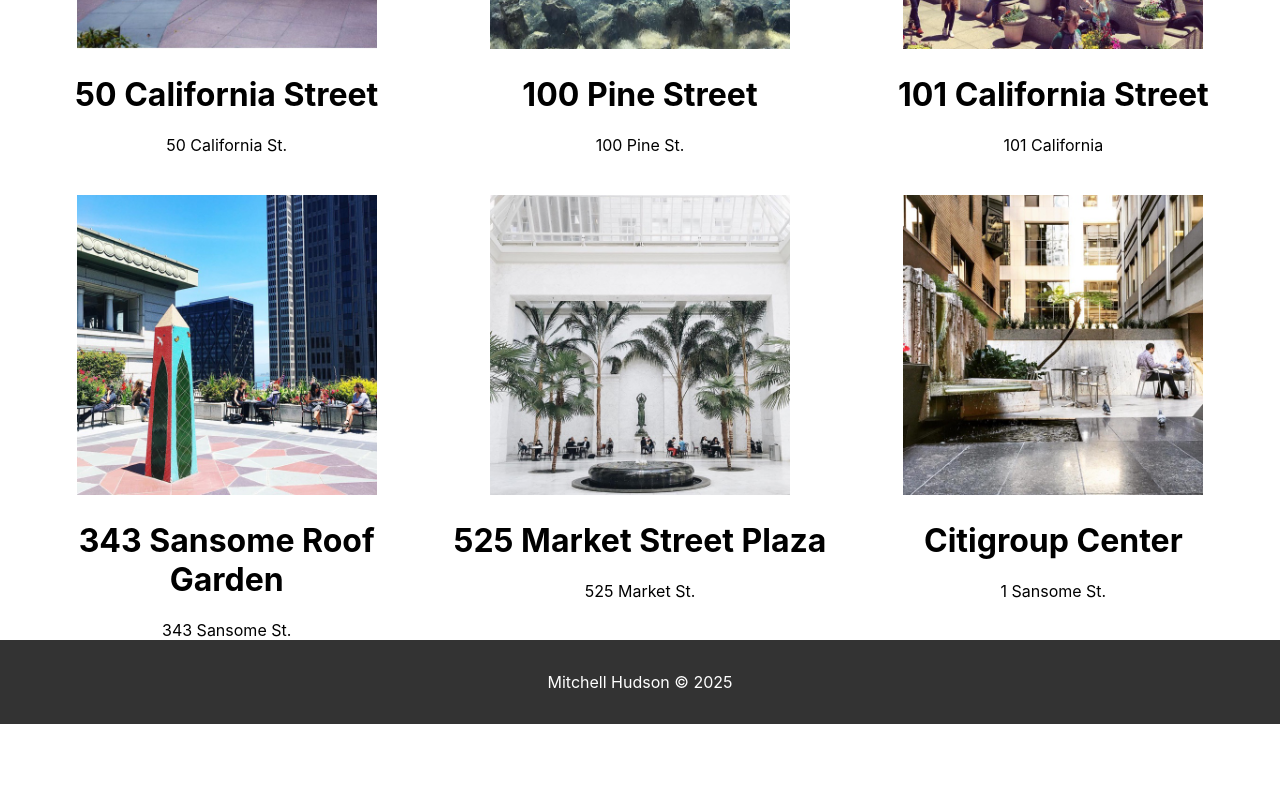
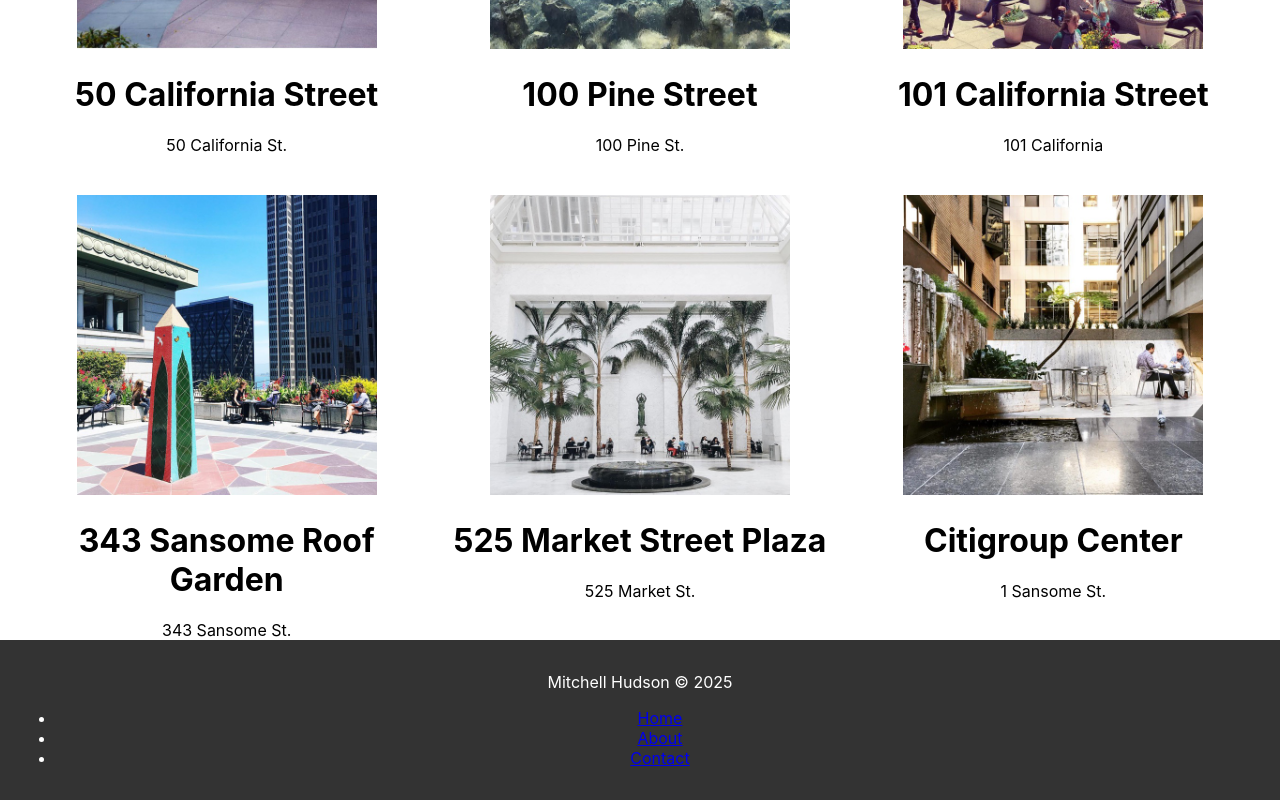
Before and after one commit to Joshkaki00/react-js-tutorial, a React (Create React App) app: page / in a window 1280 px wide. Shown: the part 430-1230 px from the top of the page. Before the commit the page ends 1154 px from the top, so only its background shows below. Built offline with nearby package versions, Linux system fonts and the light colour scheme.

Commit message:
added links to footer

```diff
--- a/src/Footer.js
+++ b/src/Footer.js
@@ -2,9 +2,18 @@ import React from 'react';
 import './Footer.css';  // Import styles
 
 function Footer() {
+    const currentYear = new Date().getFullYear();
+
     return (
       <div className="Footer">
-      <p>Mitchell Hudson &copy; {new Date().getFullYear()}</p>
+        <p>Mitchell Hudson &copy; {currentYear}</p>
+        <nav className="Footer-Nav">
+          <ul>
+            <li><a href="#home">Home</a></li>
+            <li><a href="#about">About</a></li>
+            <li><a href="#contact">Contact</a></li>
+          </ul>
+        </nav>
       </div>
     );
   }
```
Lines whose indentation alone changed are shown as unchanged.
